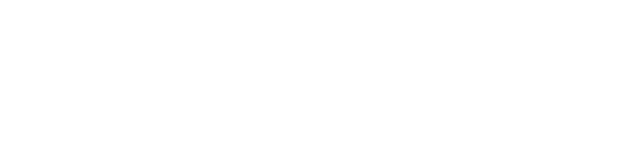
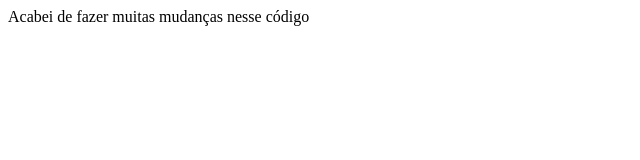
Before and after one commit to MonnyWinchester/cozinha-popular, a plain HTML site: page index.html in a window 1280 px wide. Shown: the whole page, without its empty margins (0-640 px from the left). Drawn offline with Linux system fonts and the light colour scheme.

```diff
--- a/index.html
+++ b/index.html
@@ -7,6 +7,6 @@
     <title>Document</title>
 </head>
 <body>
-
+    Acabei de fazer muitas mudanças nesse código
 </body>
 </html>
```
